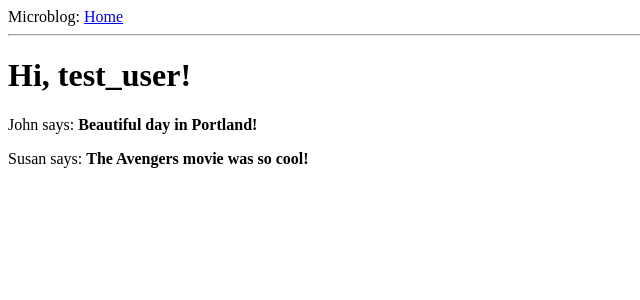
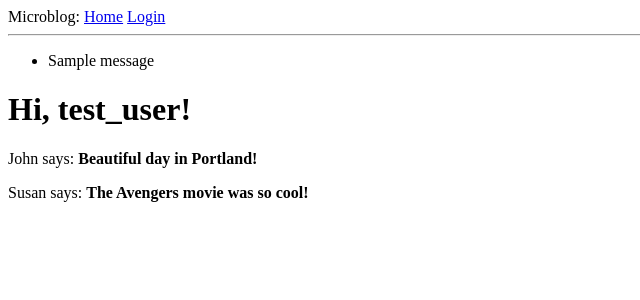
Before and after one commit to nvp85/flask_sandbox, a Flask app: page / in a window 1280 px wide. Shown: the top 300 px of the page, without its empty margins (0-640 px from the left). Run offline with Flask 3, Linux system fonts and the light colour scheme; one stand-in notice (Sample message) is shown.

Commit message:
add some form processing into login view

```diff
--- a/app/routes.py
+++ b/app/routes.py
@@ -1,5 +1,5 @@
 from app import app
-from flask import render_template
+from flask import render_template, redirect, flash
 from app.forms import LoginForm
 
 @app.route('/')
@@ -19,6 +19,10 @@ def index():
     ]
     return render_template('index.html', title='Home', user=user, posts=posts)
 
-@app.route('/login')
+@app.route('/login', methods=['GET','POST'])
 def login():
-    return render_template('login.html', form = LoginForm())
+    form = LoginForm()
+    if form.validate_on_submit():
+        flash(f'Login requested for user {form.username.data}, remember_me={form.remember_me.data}')
+        return redirect('index')
+    return render_template('login.html', form=form)
--- a/app/templates/base.html
+++ b/app/templates/base.html
@@ -8,8 +8,20 @@
       {% endif %}
     </head>
     <body>
-        <div>Microblog: <a href="/index">Home</a></div>
+        <div>Microblog:
+            <a href="/index">Home</a>
+            <a href="/login">Login</a>
+        </div>
         <hr>
+        {% with messages = get_flashed_messages() %}
+        {% if messages %}
+        <ul>
+            {% for message in messages %}
+            <li>{{ message }}</li>
+            {% endfor %}
+        </ul>
+        {% endif %}
+        {% endwith %}
         {% block content %}{% endblock %}
     </body>
 </html>
```
